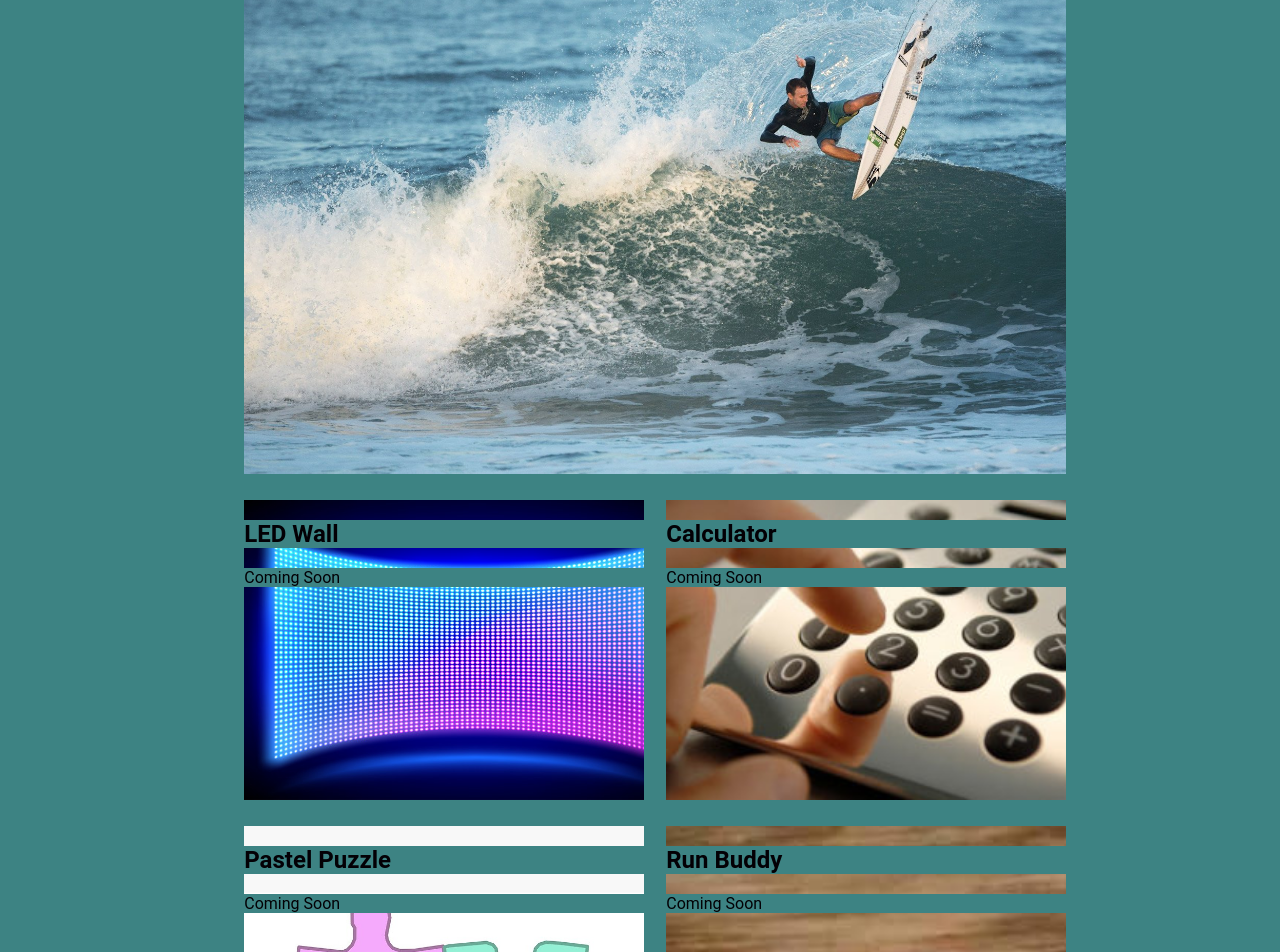
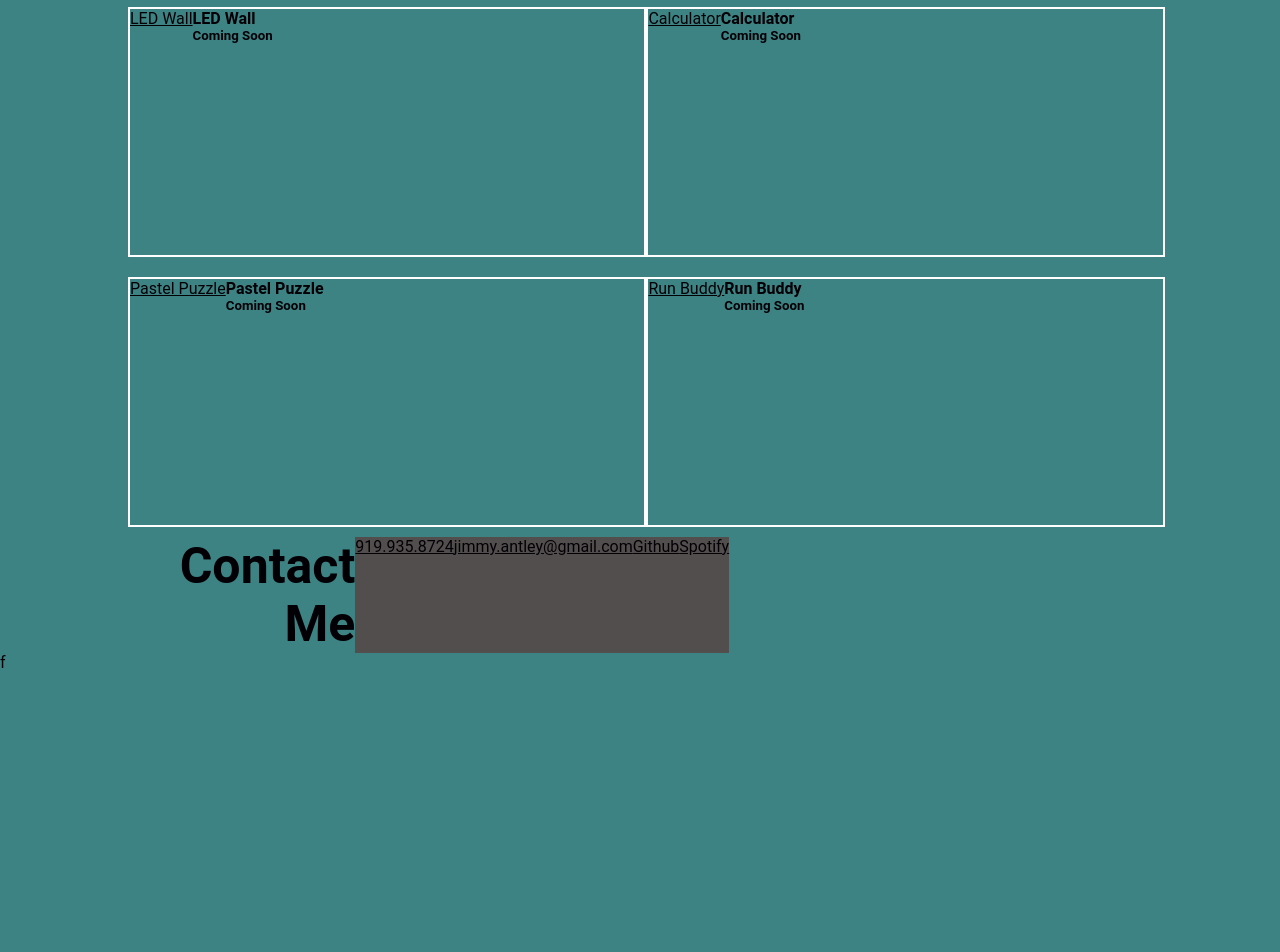
Before and after one commit to Jimmant91/Portfolio, a plain HTML site: page index.html in a window 1280 px wide. Shown: the part 665-1617 px from the top of the page. After the commit the page ends 1337 px from the top, so only its background shows below. Drawn offline with Linux system fonts and the light colour scheme.

Commit message:
in the middle of switching work grid to full flexbox instead

```diff
--- a/assets/style.css
+++ b/assets/style.css
@@ -1,48 +1,50 @@
 * {
-    background-color: rgb(61, 131, 131);
+    box-sizing: border-box;
+    margin: 0;
+    padding: 0;
     color: #030005;
     font-family: roboto;
 }
 
 body {
-    margin: 0;
-    padding: 0;
+    display:flex;
+    flex-wrap: wrap;
+    background-color: #3d8383;
 }
 
 header {
     justify-content: space-between;
     background-color:#524e4e;
-    width: 100vw;
-    margin: auto;
+    width: 100%;
 }
 
-header h1 {
+h1 {
+    position: relative;
     background-color:#159ed4;
     margin-left: 5px;
     border-style: dotted;
     border-radius: 10%;
 }
 
-nav{
+nav {
     margin-right: 5%;
     background-color: #524e4e;
 }
 
 nav ul {
-    background-color: #524e4e;
+   background-color: #524e4e;
 }
 
 nav ul li {
     display: inline-flex;
     background-color: #524e4e;
-    justify-content: space-between;
 }
 
 nav ul li a {
     color: rgb(21, 158, 212);
     background-color: #524e4e;
-    text-decoration: underline 5px;
-    text-underline-offset: 5px;
+    border-bottom: 3px solid #159ed4;
+    text-decoration: none;
 }
 
 #subheader {
@@ -67,16 +69,48 @@ main {
     margin-left: 10%;
 }
 
+.block-container {
+    justify-content: space-around;
+    flex-basis: 85%;
+}
 
 aside {
     position: relative;
 }
 
-aside h3 {
+h3 {
     position: relative;
     text-align: right;
     font-size: 50px;
     word-wrap: break-word;
+}
+
+/*block container (contains everything exclusive to the Work blocks, including it's own classes*/
+
+.block-container {
+    justify-content: space-around;
+    flex-basis: 85%;
+}
+
+.work-block {
+    height: 250px;
+    flex-basis: 45%;
+    border: 2px solid #fff;
+    margin: 10px 0;
+    position: relative;
+}
+
+/*universal classes and ids*/
+
+.flex-wrap {
+    display: flex;
+    flex-wrap: wrap;
+    width:100%;
+}
+
+.flex-end {
+    display: flex;
+    justify-content: flex-end;
 }
 
 .border-left::after {
@@ -90,68 +124,11 @@ aside h3 {
     border-left-width:4px;
   }
 
-
-/*grid container*/
-
-.grid-container {
-    display: grid;
-    justify-content:left;
-    grid-template-columns: 400px 400px;
-    grid-template-rows: 300px 300px 300px 300px;
-    gap: 26px 22px;
-    grid-template-areas:
-      "surf-report surf-report"
-      "surf-report surf-report"
-      "led-wall calculator"
-      "pastel run-buddy";
-  }
-  .surf-report { grid-area: surf-report; }
-  .led-wall { grid-area: led-wall; }
-  .calculator{ grid-area: calculator; }
-  .pastel { grid-area: pastel; }
-  .run-buddy { grid-area: run-buddy; }
-
-  .grid-container > .surf-report {
-    width: 100%;
-    background: url(images/surfer.jpg);
-    background-size: cover;
-  }
-
-  .grid-container > .led-wall {
-    width: 100%;
-    background: url(images/ledWall.jpg);
-    background-size: cover;
-    }
-
-.grid-container > .calculator {
-    width: 100%;
-    background: url(images/calc.jpg);
-    background-size: cover;
-    }
-
-.grid-container > .pastel {
-    width: 100%;
-    background: url(images/pastelPuzzle.jpg);
-    background-size: cover;
-    }
-
-.grid-container > .run-buddy {
-    width: 100%;
-    background: url(images/runBud.jpg);
-    background-size: cover;
-    }
-
-
-/*classes and ids*/
-
-.flex-wrap {
+.spread-links {
     display: flex;
-    flex-wrap: wrap;
-}
-
-.flex-end {
-    display: flex;
-    justify-content: flex-end;
+    flex-basis: 100%;
+    justify-content: space-around;
+    align-items: center;
 }
 
 #about-me {
@@ -160,12 +137,3 @@ aside h3 {
     margin-left: 60px;
     text-align: left;
 }
-
-
-/* Media Rules*/
-
-@media (max-width: 400px) {
-    .flex-grid {
-      display: block;
-    }
-  }
--- a/index.html
+++ b/index.html
@@ -4,14 +4,15 @@
 <head>
   <title>James Antley</title>
   <meta charset="UTF-8" />
-  <meta name="viewport" content="width=device-width, initial-scale=1" />
+  <meta name="viewport" content="width=device-width, initial-scale=1.0">
   <link rel="stylesheet" type="text/css" href="./assets/style.css">
 </head>
 
 <body>
+
     <header class="flex-wrap">
         <h1>James Antley</h1>
-        <nav class="flex-end">
+        <nav class="flex-end spread-links">
             <ul>
                 <li><a href="#aboutme">About Me</a></li>
                 <li><a href="#work">Work</a></li>
@@ -21,11 +22,12 @@
         </nav>
     </header>
 
+    <!--this is my subheader with a banner and subtitle-->
     <header class="flex-wrap" id="subheader">
         <h2>Hey, Glad You're Here! 🐉</h2>
     </header>
 
-    <main>
+    <main class="flex-wrap">
 
         <section class="flex-end">
             <aside>
@@ -35,38 +37,58 @@
                 Expedita aut animi est, ut velit consequatur autem blanditiis, earum magni hic maiores unde quae? Expedita porro corrupti nam quaerat? Tenetur, quibusdam?</p>
         </section>
 
-        <section class="flex-wrap">
+        <section class="flex-wrap main-container">
             <aside>
                 <h3>Work</h3>
             </aside>
-            <grid class="grid-container border-left">
-                <div class="surf-report">
-                    <h2>Surf Report</h2>
-                    <p>Coming Soon</p>
+            <!--will align aside next to work blocks-->
+                <div id="surf-report" class="flex-wrap work-block">
+                    <a class="block-link hide-text" target="_blank" href=#>Surf Report</a>
+                    <div class="work-block-title" class="top-block-title">
+                        <h4>Surf Report</h4>
+                        <h5>Coming Soon</h5>
+                    </div>
                 </div>
-                <div class="led-wall">
-                    <h2>LED Wall</h2>
-                    <p>Coming Soon</p>
+                <div id="led-wall" class="flex-wrap work-block">
+                    <a class="block-link hide-text" target="_blank" href=#>LED Wall</a>
+                    <div class="work-block-title">
+                        <h4>LED Wall</h4>
+                        <h5>Coming Soon</h5>
+                    </div>
                 </div>
-                <div class="calculator">
-                    <h2>Calculator</h2>
-                    <p>Coming Soon</p>
+                <div id="calculator" class="flex-wrap work-block">
+                    <a class="block-link hide-text" target="_blank" href=#>Calculator</a>
+                    <div class="work-block-title">
+                        <h4>Calculator</h4>
+                        <h5>Coming Soon</h5>
+                    </div>
                 </div>
-                <div class="pastel">
-                    <h2>Pastel Puzzle</h2>
-                    <p>Coming Soon</p>
+                <div id="pastel-puzzle" class="flex-wrap work-block">
+                    <a class="block-link hide-text" target="_blank" href=#>Pastel Puzzle</a>
+                    <div class="work-block-title">
+                        <h4>Pastel Puzzle</h4>
+                        <h5>Coming Soon</h5>
+                    </div>
                 </div>
-                <div class="run-buddy">
-                    <h2>Run Buddy</h2>
-                    <p>Coming Soon</p>
+                <div id="run-buddy" class="flex-wrap work-block">
+                    <a class="block-link hide-text" target="_blank" href=#>Run Buddy</a>
+                    <div class="work-block-title">
+                        <h4>Run Buddy</h4>
+                        <h5>Coming Soon</h5>
+                    </div>
                 </div>
-            </grid>
-        </section>
+         </section>
 
-        <section class="flex-wrap">
+        <section class="flex-end">
             <aside>
                 <h3>Contact Me</h3>
             </aside>
+            <nav class="flex-end">
+                <a href="#">919.935.8724</a>
+                <a href="#">jimmy.antley@gmail.com</a>
+                <a href="#">Github</a>
+                <a href="#">Spotify</a>
+            </nav>
         </section>
 
     </main>
@@ -74,4 +96,5 @@
     <footer>
 f
     </footer>
+
 </body>
```
